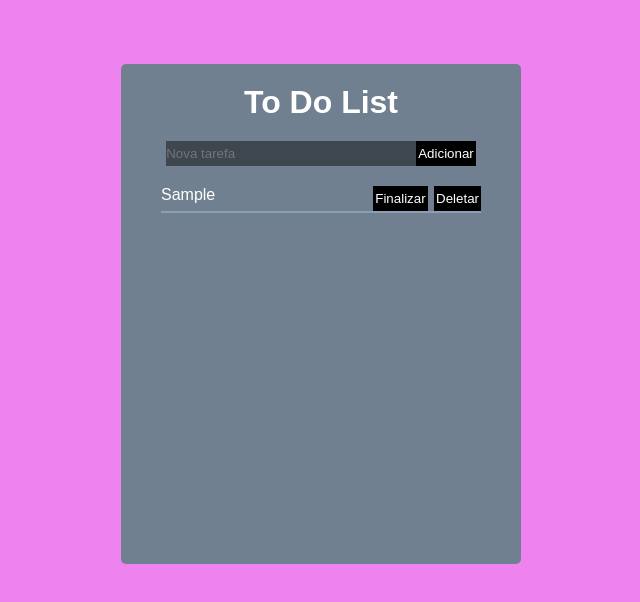
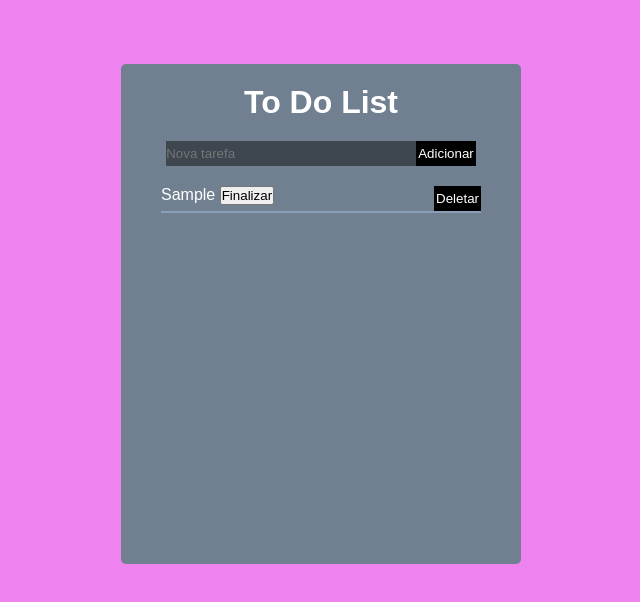
Before and after one commit to joaov1ct0r/react-ToDo, a React (Create React App) app: page / in a window 1280 px wide. Both pictures are taken after typing "Sample" into the empty fields and a click on the button "Adicionar". Shown: the top 602 px of the page, without its empty margins (319-959 px from the left). Built offline with nearby package versions, Linux system fonts and the light colour scheme.

Commit message:
feat: css in js adicionado a button list

```diff
--- a/src/components/List.tsx
+++ b/src/components/List.tsx
@@ -34,7 +34,19 @@ export default function List(): JSX.Element {
               key={task.id}
             >
               {task.text}{" "}
-              <button onClick={() => dispatch(deleteToDo(task))}>
+              <button
+                style={{
+                  height: "25px",
+                  padding: "2px",
+                  float: "right",
+                  marginLeft: "2%",
+                  backgroundColor: "black",
+                  color: "white",
+                  border: "none",
+                  cursor: "pointer",
+                }}
+                onClick={() => dispatch(deleteToDo(task))}
+              >
                 Deletar
               </button>{" "}
               <button onClick={() => dispatch(markToDo(task))}>
--- a/src/styles/App.css
+++ b/src/styles/App.css
@@ -15,17 +15,6 @@ body {
     transition: 0.5s;
 }
 
-.list-container button {
-    height: 25px;
-    padding: 2px;
-    float: right;
-    margin-left: 2%;
-    background-color: black;
-    color: white;
-    border: none;
-    cursor: pointer;
-}
-
 .list-container button:hover {
     background-color: rgb(142, 161, 181);
     color: white;
```
